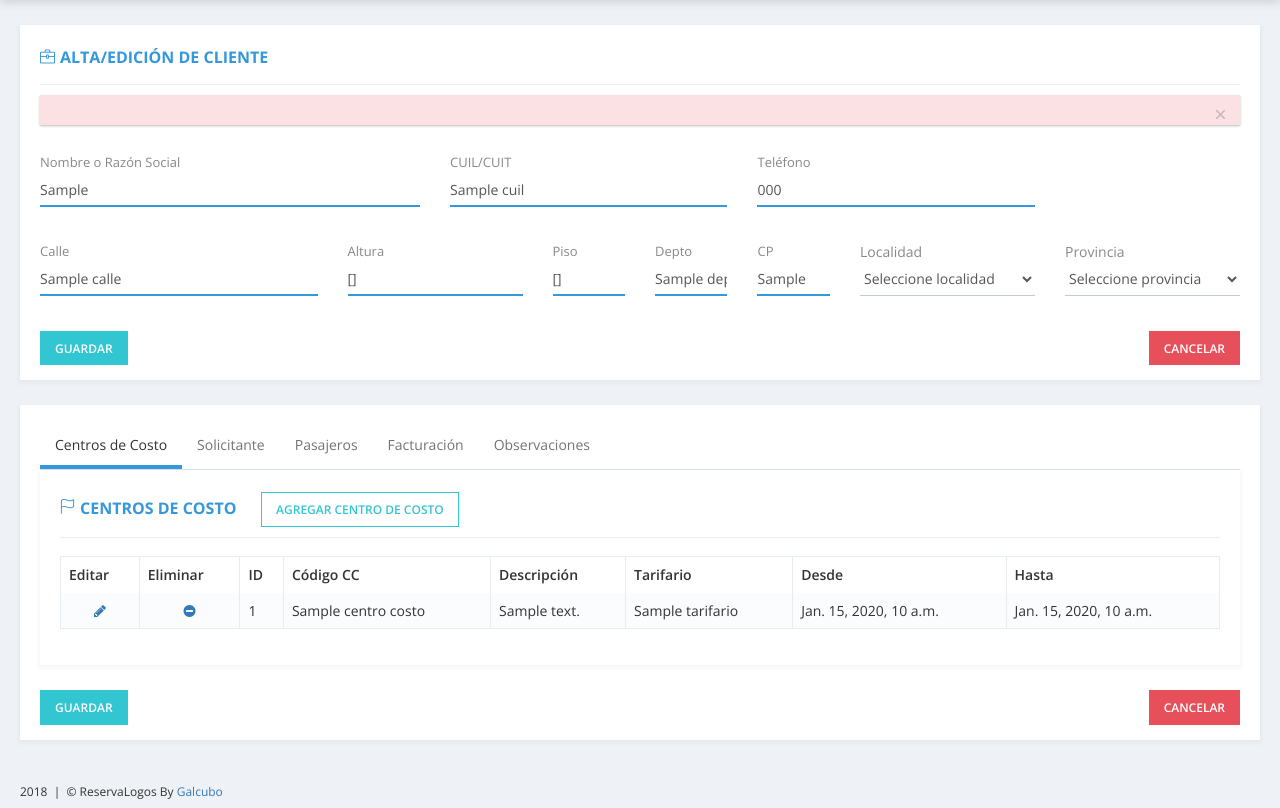
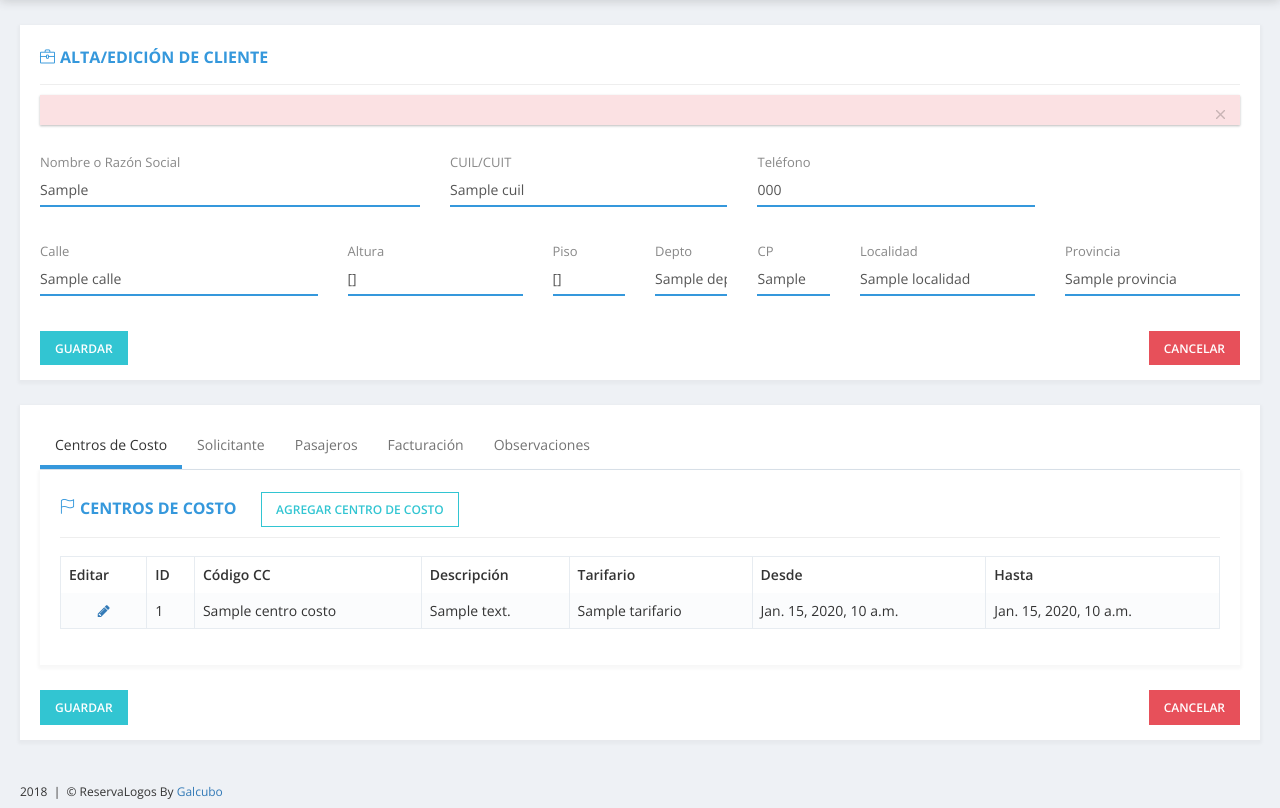
Before and after one commit to GGalcubo/reservas, a Django app: template templates/sistema/cliente.html in a window 1280 px wide. Shown: the part 68-876 px from the top of the page. Run offline with Django 3.2, Linux system fonts and the light colour scheme; the template is opened without the code that fills it: most values are stand-ins (such as "Sample title", 1, 10 or a date in 2020); some libraries are stand-ins or nearby versions.

Commit message:
termine con los arreglos de licencia y de cliente

```diff
--- a/sistema/models.py
+++ b/sistema/models.py
@@ -249,7 +249,6 @@ class Vehiculo(models.Model):
     patente = models.CharField(max_length=100, null=True, blank=True)
     nro_motor = models.CharField(max_length=100, null=True, blank=True)
     nro_chasis = models.CharField(max_length=100, null=True, blank=True)
-    licencia = models.ForeignKey(Licencia, null=True, blank=True)
     dueno = models.ForeignKey(Persona, null=True, blank=True)
 
     def __unicode__(self):
@@ -337,8 +336,8 @@ class Cliente(models.Model):
     cp = models.CharField(max_length=10, null=True, blank=True)
     cuil = models.CharField(max_length=11, null=True, blank=True)
     tarifario = models.ForeignKey(Tarifario, null=True, blank=True)
-    localidad = models.ForeignKey(Localidad, null=True, blank=True)
-    provincia = models.ForeignKey(Provincia, null=True, blank=True)
+    localidad = models.CharField(max_length=50, null=True, blank=True)
+    provincia = models.CharField(max_length=50, null=True, blank=True)
     iva = models.CharField(max_length=100, null=True, blank=True)
     condicion_pago = models.CharField(max_length=100, null=True, blank=True)
     cbu = models.CharField(max_length=50, null=True, blank=True)
--- a/sistema/urls.py
+++ b/sistema/urls.py
@@ -1,5 +1,5 @@
 from django.conf.urls import url
-from sistema.views import dashboard, operaciones, asignaciones, altaViaje, editaViaje, guardarViaje, guardarTrayecto, borrarTrayecto, altaPersona, listadoCliente, cliente, altaCliente, guardarCliente, provedor, listadoProvedor, unidad, listadoUnidad, contacto, listadoContacto, centroDeCosto, listadoCentroDeCosto, listadoTarifario, tarifario, importar_calles, eliminarCliente, exportar, guardarObservacionCliente, guardarObservacionPersona, altaUnidad, eliminarUnidad, guardarUnidad, guardarObservacionUnidad, guardarMailCliente, guardarOwnerProspect, guardarChoferProspect, licencia, listadoLicencia, guardarLicenciaUnidad, cargarLocalidad, cargarProvincia, eliminarLicenciaPropect, cargarLocalidadByProvincia, guardarCentroCostoProspect, getSelectAsignoLicencia, guardarLicencia, altaLicencia
+from sistema.views import dashboard, operaciones, asignaciones, altaViaje, editaViaje, guardarViaje, guardarTrayecto, borrarTrayecto, altaPersona, listadoCliente, cliente, altaCliente, guardarCliente, provedor, listadoProvedor, unidad, listadoUnidad, contacto, listadoContacto, centroDeCosto, listadoCentroDeCosto, listadoTarifario, tarifario, importar_calles, eliminarCliente, exportar, guardarObservacionCliente, guardarObservacionPersona, altaUnidad, eliminarUnidad, guardarUnidad, guardarObservacionUnidad, guardarMailCliente, guardarOwnerProspect, guardarChoferProspect, licencia, listadoLicencia, guardarLicenciaUnidad, cargarLocalidad, cargarProvincia, eliminarLicenciaPropect, cargarLocalidadByProvincia, guardarCentroCostoProspect, getSelectAsignoLicencia, guardarLicencia, altaLicencia, eliminarLicencia
 
 
 urlpatterns = [
@@ -40,6 +40,7 @@ urlpatterns = [
     url(r'^listadoTarifario/', listadoTarifario, name='listadoTarifario'),
     url(r'^tarifario/', tarifario, name='tarifario'),
     url(r'^listadoLicencia/', listadoLicencia, name='listadoLicencia'),
+    url(r'^eliminarLicencia/', eliminarLicencia, name='eliminarLicencia'),
     url(r'^licencia/', licencia, name='licencia'),
     url(r'^altaLicencia/', altaLicencia, name='altaLicencia'),
     url(r'^guardarLicencia/', guardarLicencia, name='guardarLicencia'),
--- a/templates/sistema/cliente.html
+++ b/templates/sistema/cliente.html
@@ -96,24 +96,14 @@
                                                     </div>
                                                 </div>
                                                 <div class="col-sm-2">
-                                                    <div class="form-group form-md-line-input" id="selectLocalidad">
-                                                        <select class="form-control" id="localidad" name="localidad" onchange="cargarProvincia();">
-                                                            <option value="">Seleccione localidad</option>
-                                                            {% for l in localidades %}
-                                                                <option value="{{ l.id }}" >{{ l.nombre }}</option>
-                                                            {% endfor %}
-                                                        </select>
+                                                    <div class="form-group form-md-line-input form-md-floating-label">
+                                                        <input type="text" class="form-control" id="localidad" name="localidad" value="{{ cliente.localidad|default_if_none:"" }}">
                                                         <label for="localidad">Localidad</label>
                                                     </div>
                                                 </div>
                                                 <div class="col-sm-2">
-                                                    <div class="form-group form-md-line-input" id="selectProvincia">
-                                                        <select class="form-control" id="provincia" name="provincia">
-                                                            <option value="">Seleccione provincia</option>
-                                                            {% for p in provincias %}
-                                                                <option value="{{ p.id }}" >{{ p.nombre }}</option>
-                                                            {% endfor %}
-                                                        </select>
+                                                    <div class="form-group form-md-line-input form-md-floating-label">
+                                                        <input type="text" class="form-control" id="provincia" name="provincia" value="{{ cliente.provincia|default_if_none:"" }}">
                                                         <label for="provincia">Provincia</label>
                                                     </div>
                                                 </div>
@@ -175,7 +165,7 @@
                                                                             <thead>
                                                                                 <tr>
                                                                                     <th class="all">Editar</th>
-                                                                                    <th class="all">Eliminar</th>
+                                                                                    <!--th class="all">Eliminar</th-->
                                                                                     <th class="all">ID</th>
                                                                                     <th class="all">Código CC</th>
                                                                                     <th class="all">Descripción</th>
@@ -188,7 +178,7 @@
                                                                                 {% for cc in cliente.getCentroCostos %}
                                                                                 <tr>
                                                                                     <td class="text-center"><a href="#" onclick="editarCCPropect('{{ cc.id }}','{{ cliente.id }}','{{ cc.nombre }}','{{ cc.descripcion }}','{{ cc.getFechaInicio }}','{{ cc.getFechaFin }}','{{ cc.tarifario.id }}');"><i class="fa fa-pencil"></i></a></td>
-                                                                                    <td class="text-center"><a href="#" onclick="eliminarCCPropect('{{ cc.id }}','{{ cliente.id }}');"><i class="fa fa-minus-circle"></i></a></td>
+                                                                                    <!--td class="text-center"><a href="#" onclick="eliminarCCPropect('{{ cc.id }}','{{ cliente.id }}');"><i class="fa fa-minus-circle"></i></a></td -->
                                                                                     <td>{{ cc.id }}</td>
                                                                                     <td>{{ cc.nombre }}</td>
                                                                                     <td>{{ cc.descripcion }}</td>
```
Also changed, not shown: sistema/views.py (+19 -4 lines), templates/sistema/licencia.html (+7 -3 lines), templates/sistema/listadoLicencia.html (+10 -0 lines).
